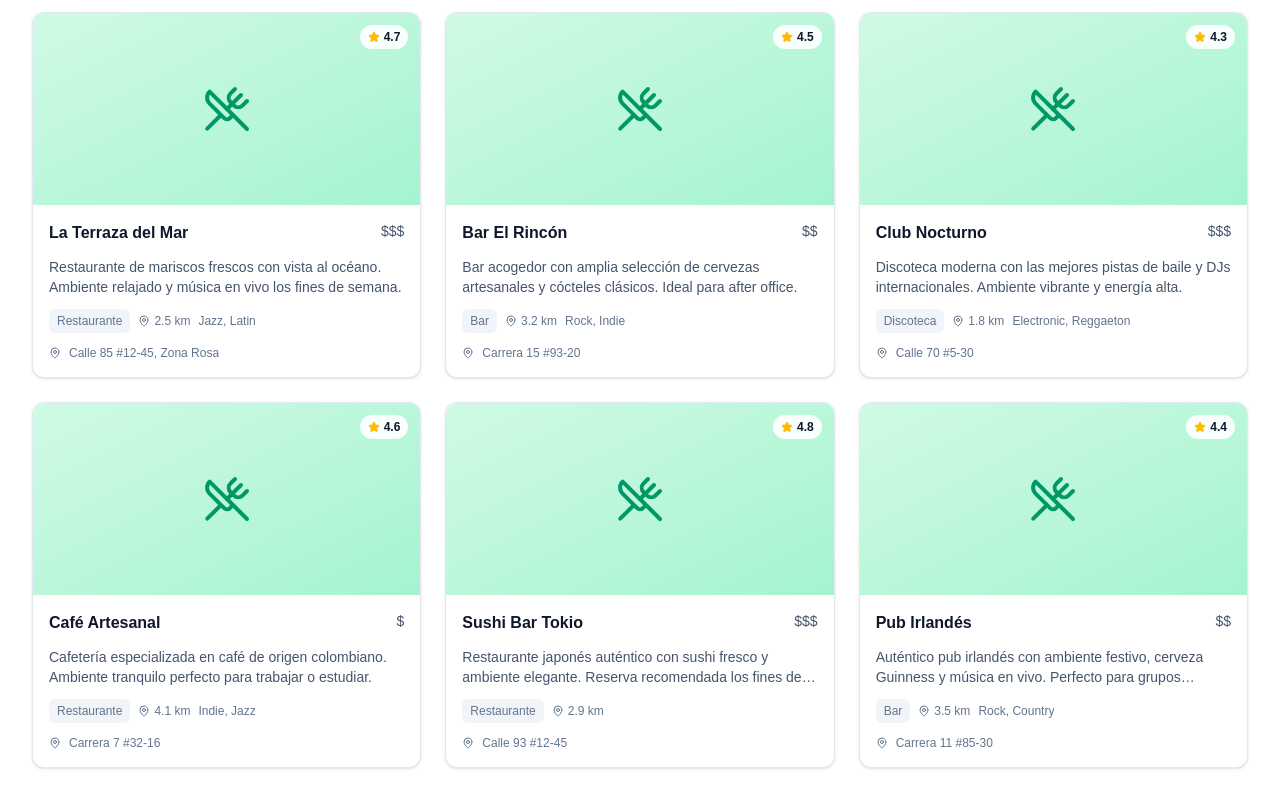
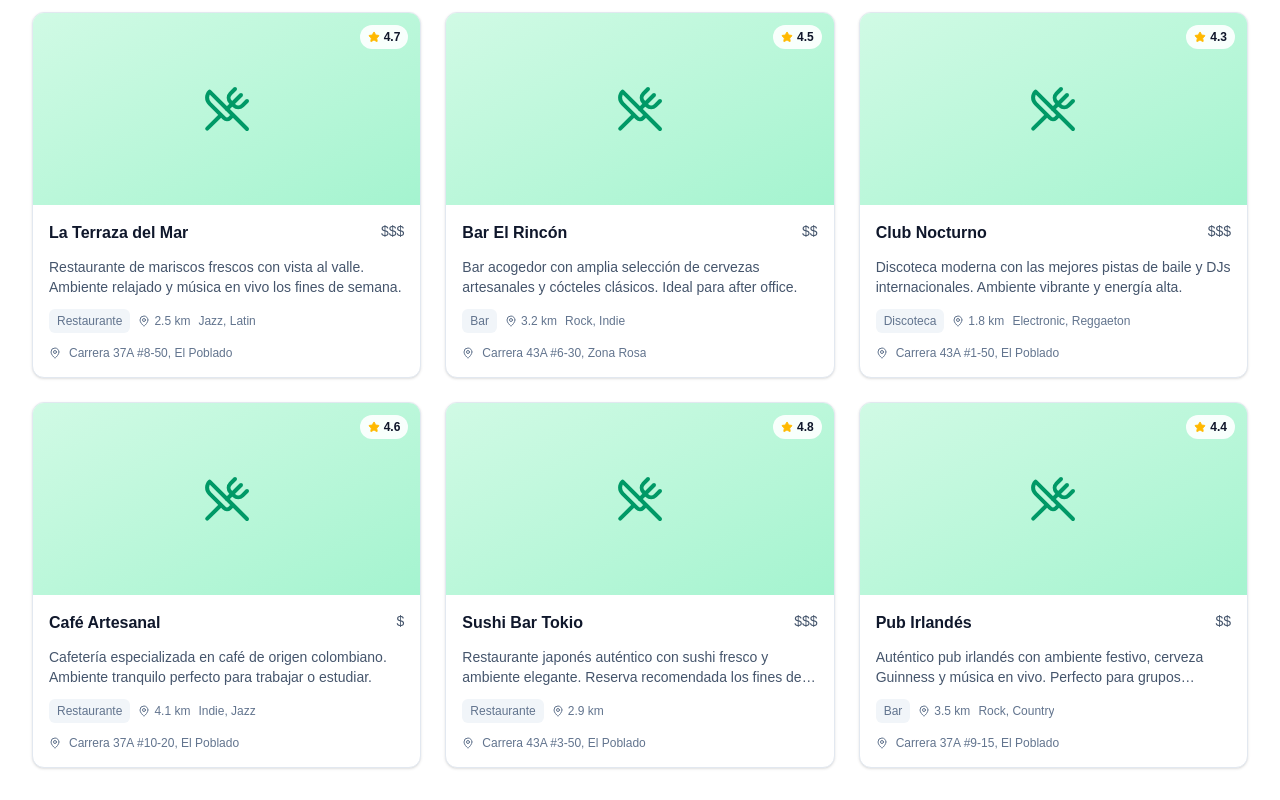
Before and after one commit to Camiloesoto/spotly, a Next.js app in the folder spotly/: page /places in a window 1280 px wide. Shown: the part 453-1253 px from the top of the page. Built offline with nearby package versions, Linux system fonts and the light colour scheme; no server answers.

Commit message:
feat: cambiar lugares de ejemplo de Bogotá a Medellín
- Actualizar coordenadas y direcciones de todos los lugares mock
- Cambiar centro por defecto del mapa a Medellín
- Actualizar direcciones a zonas conocidas de Medellín (El Poblado, Zona Rosa)

```diff
--- a/spotly/src/components/PlacesMap.tsx
+++ b/spotly/src/components/PlacesMap.tsx
@@ -56,7 +56,7 @@ export function PlacesMap({ places, initialViewState }: PlacesMapProps) {
   // Calcular centro del mapa basado en los lugares
   const calculateCenter = () => {
     if (places.length === 0) {
-      return { lat: 4.6097, lng: -74.0817 }; // Default: Bogotá
+      return { lat: 6.2476, lng: -75.5658 }; // Default: Medellín
     }
 
     const avgLat = places.reduce((sum, p) => sum + p.latitude, 0) / places.length;
--- a/spotly/src/modules/places/mock-data.ts
+++ b/spotly/src/modules/places/mock-data.ts
@@ -4,11 +4,11 @@ export const MOCK_PLACES: PlaceSummary[] = [
   {
     id: "1",
     name: "La Terraza del Mar",
-    description: "Restaurante de mariscos frescos con vista al océano. Ambiente relajado y música en vivo los fines de semana.",
-    city: "Bogotá",
-    address: "Calle 85 #12-45, Zona Rosa",
-    latitude: 4.6533,
-    longitude: -74.0836,
+    description: "Restaurante de mariscos frescos con vista al valle. Ambiente relajado y música en vivo los fines de semana.",
+    city: "Medellín",
+    address: "Carrera 37A #8-50, El Poblado",
+    latitude: 6.2088,
+    longitude: -75.5704,
     category: "restaurant",
     priceRange: "high",
     rating: 4.7,
@@ -20,10 +20,10 @@ export const MOCK_PLACES: PlaceSummary[] = [
     id: "2",
     name: "Bar El Rincón",
     description: "Bar acogedor con amplia selección de cervezas artesanales y cócteles clásicos. Ideal para after office.",
-    city: "Bogotá",
-    address: "Carrera 15 #93-20",
-    latitude: 4.6789,
-    longitude: -74.0523,
+    city: "Medellín",
+    address: "Carrera 43A #6-30, Zona Rosa",
+    latitude: 6.2104,
+    longitude: -75.5712,
     category: "bar",
     priceRange: "medium",
     rating: 4.5,
@@ -35,10 +35,10 @@ export const MOCK_PLACES: PlaceSummary[] = [
     id: "3",
     name: "Club Nocturno",
     description: "Discoteca moderna con las mejores pistas de baile y DJs internacionales. Ambiente vibrante y energía alta.",
-    city: "Bogotá",
-    address: "Calle 70 #5-30",
-    latitude: 4.6543,
-    longitude: -74.0598,
+    city: "Medellín",
+    address: "Carrera 43A #1-50, El Poblado",
+    latitude: 6.2121,
+    longitude: -75.5725,
     category: "club",
     priceRange: "high",
     rating: 4.3,
@@ -50,10 +50,10 @@ export const MOCK_PLACES: PlaceSummary[] = [
     id: "4",
     name: "Café Artesanal",
     description: "Cafetería especializada en café de origen colombiano. Ambiente tranquilo perfecto para trabajar o estudiar.",
-    city: "Bogotá",
-    address: "Carrera 7 #32-16",
-    latitude: 4.6097,
-    longitude: -74.0817,
+    city: "Medellín",
+    address: "Carrera 37A #10-20, El Poblado",
+    latitude: 6.2075,
+    longitude: -75.5698,
     category: "restaurant",
     priceRange: "low",
     rating: 4.6,
@@ -65,10 +65,10 @@ export const MOCK_PLACES: PlaceSummary[] = [
     id: "5",
     name: "Sushi Bar Tokio",
     description: "Restaurante japonés auténtico con sushi fresco y ambiente elegante. Reserva recomendada los fines de semana.",
-    city: "Bogotá",
-    address: "Calle 93 #12-45",
-    latitude: 4.6789,
-    longitude: -74.0456,
+    city: "Medellín",
+    address: "Carrera 43A #3-50, El Poblado",
+    latitude: 6.2115,
+    longitude: -75.5718,
     category: "restaurant",
     priceRange: "high",
     rating: 4.8,
@@ -80,10 +80,10 @@ export const MOCK_PLACES: PlaceSummary[] = [
     id: "6",
     name: "Pub Irlandés",
     description: "Auténtico pub irlandés con ambiente festivo, cerveza Guinness y música en vivo. Perfecto para grupos grandes.",
-    city: "Bogotá",
-    address: "Carrera 11 #85-30",
-    latitude: 4.6654,
-    longitude: -74.0521,
+    city: "Medellín",
+    address: "Carrera 37A #9-15, El Poblado",
+    latitude: 6.2095,
+    longitude: -75.5708,
     category: "bar",
     priceRange: "medium",
     rating: 4.4,
```
